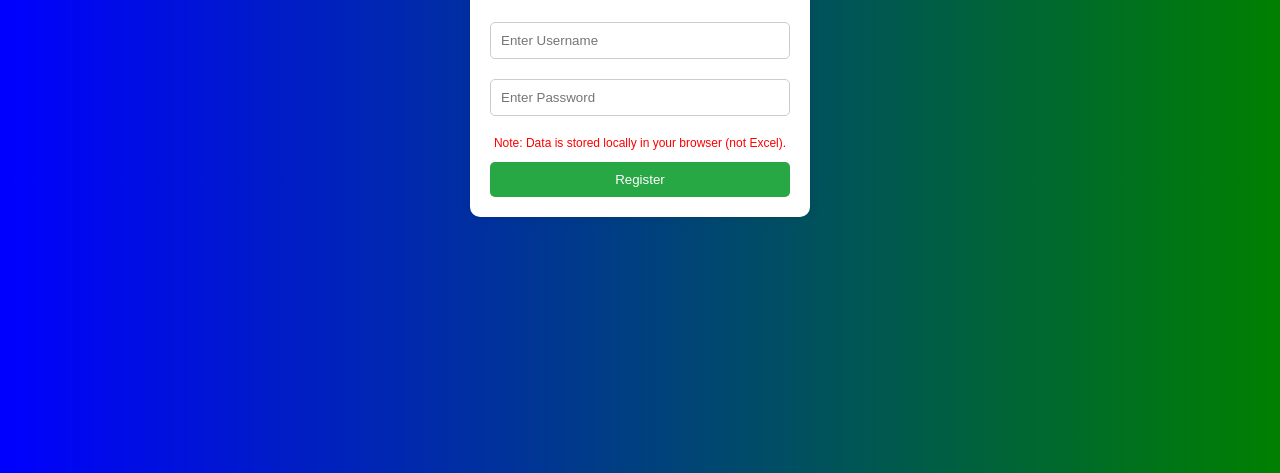
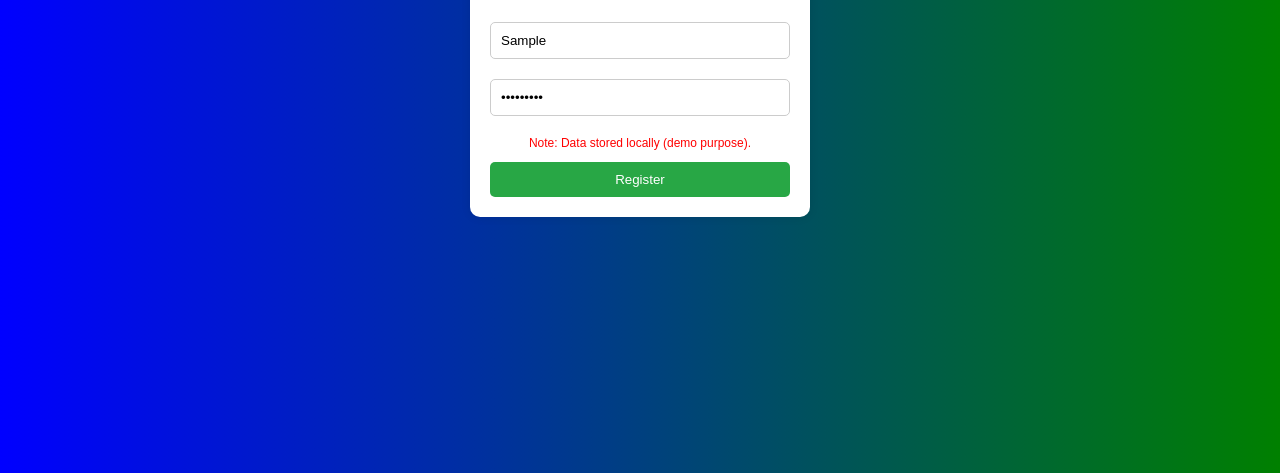
Before and after one commit to Balamurugan200526/Login-Form, a plain HTML site: page index.html in a window 1280 px wide. Both pictures are taken after typing "Sample", "Sample123" into the empty fields and a click on the button "Register". Shown: the part 327-800 px from the top of the page. Drawn offline with Linux system fonts and the light colour scheme.

Commit message:
Update index.html

```diff
--- a/index.html
+++ b/index.html
@@ -68,13 +68,13 @@
 <div class="container">
     <h2>User Registration</h2>
 
-        <!-- Removed action="/save" to avoid 404 -->
+    <!-- NO action attribute -->
     <form onsubmit="return validateForm()">
         <input type="text" id="username" placeholder="Enter Username">
         <input type="password" id="password" placeholder="Enter Password">
 
         <p class="note">
-                Note: Data is stored locally in your browser (not Excel).
+            Note: Data stored locally (demo purpose).
         </p>
 
         <button type="submit">Register</button>
@@ -96,27 +96,18 @@ function validateForm() {
         return false;
     }
 
-    // Get existing users
+    // Save locally (optional)
     let users = JSON.parse(localStorage.getItem("users")) || [];
-
-    // Check if user already exists
-    let exists = users.find(user => user.username === username);
-    if (exists) {
-        alert("Username already exists!");
-        return false;
-    }
-
-    // Save new user
     users.push({ username, password });
     localStorage.setItem("users", JSON.stringify(users));
 
+    // Show alert
     alert("Registration successful for " + username + "!");
 
-    // Clear fields
-    document.getElementById("username").value = "";
-    document.getElementById("password").value = "";
+    // AFTER clicking OK → refresh page
+    location.reload();
 
-    return false; // prevent reload
+    return false; // prevent default submit
 }
 </script>
 
```
Lines whose indentation alone changed are shown as unchanged.
